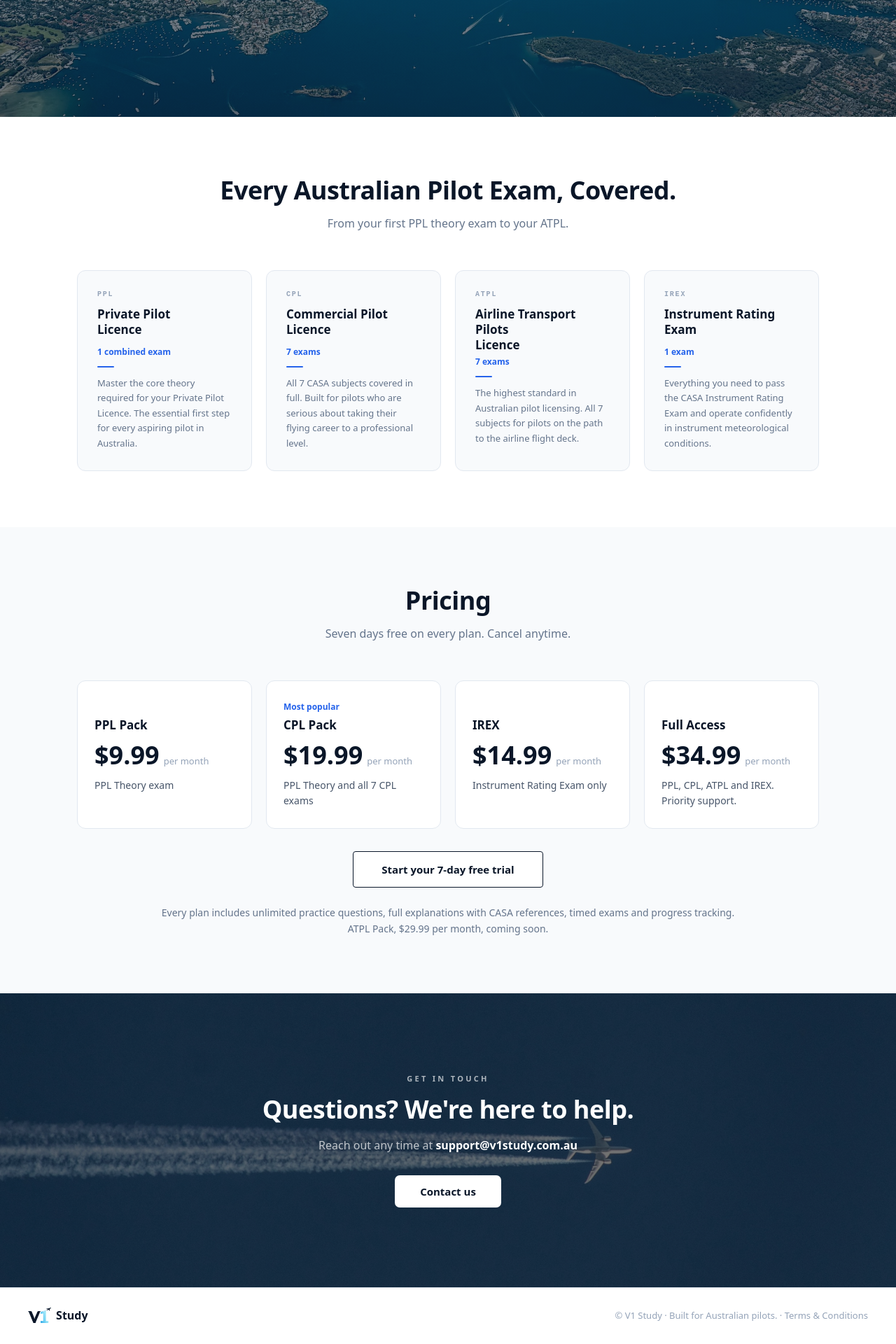
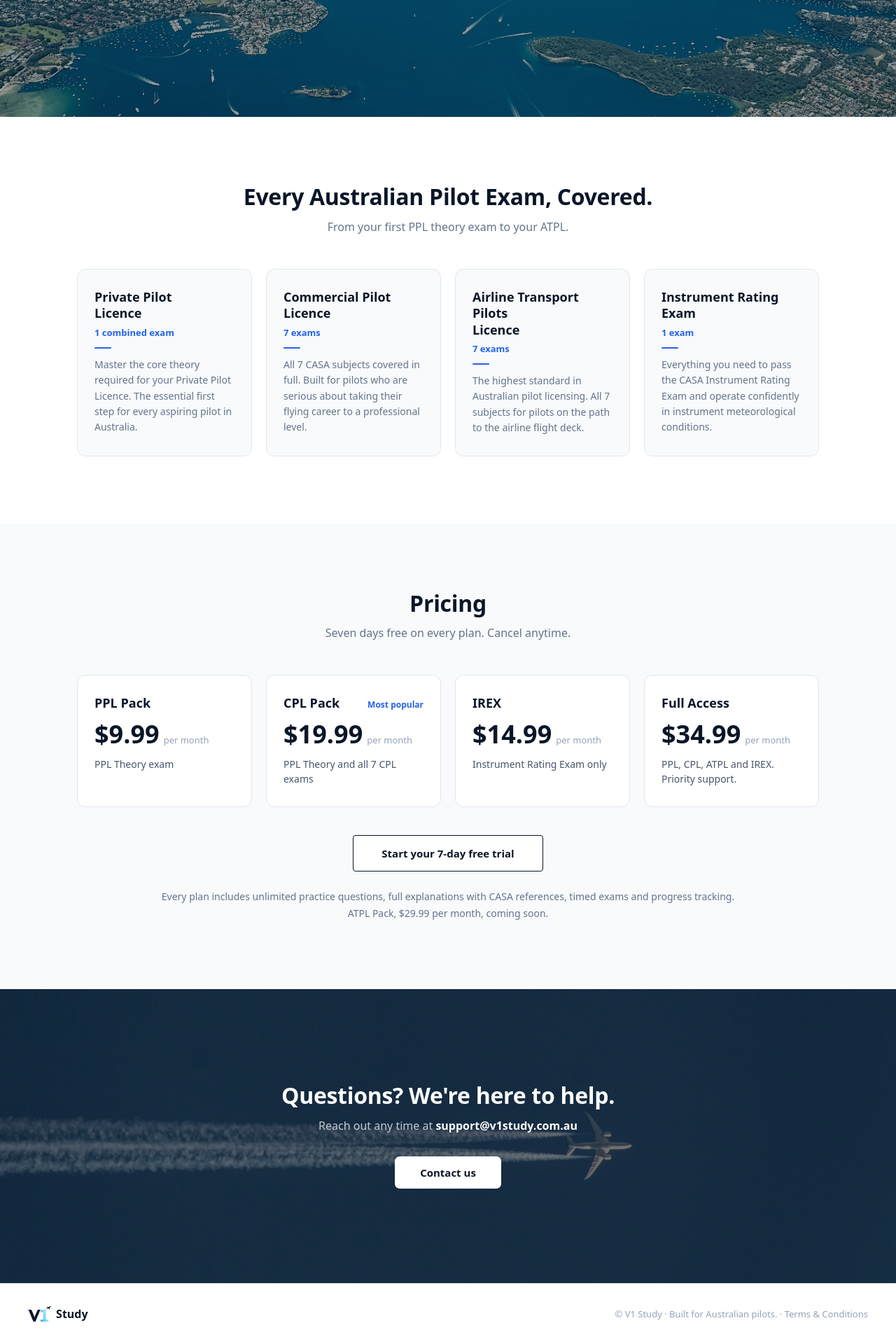
Before and after one commit to daniellongford/V1Study, a Next.js app: page / in a window 1280 px wide. Shown: the part 633-2553 px from the top of the page at 70% size. Built offline with nearby package versions, Linux system fonts and the light colour scheme.

Commit message:
Update page.tsx

```diff
--- a/app/page.tsx
+++ b/app/page.tsx
@@ -55,7 +55,7 @@ export default function Home() {
         {/* HERO */}
         <section style={{ position: 'relative', height: '100vh', minHeight: '650px', display: 'flex', flexDirection: 'column', overflow: 'hidden', margin: 0, padding: 0 }}>
           <div style={{ position: 'absolute', inset: 0, backgroundImage: 'url(/IMG_4488.jpeg)', backgroundSize: 'cover', backgroundPosition: 'center 35%' }} />
-          <div style={{ position: 'absolute', inset: 0, background: 'linear-gradient(to bottom, rgba(8,20,40,0.30) 0%, rgba(8,20,40,0.40) 55%, rgba(8,20,40,0.65) 100%)' }} />
+          <div style={{ position: 'absolute', inset: 0, background: 'rgba(8,20,40,0.42)' }} />
           <nav style={{ position: 'relative', zIndex: 10, padding: isMobile ? '1rem 1.25rem' : '1.25rem 2.5rem', display: 'flex', alignItems: 'center', justifyContent: 'space-between' }}>
             <div style={{ display: 'flex', alignItems: 'center', gap: '9px' }}>
               <img src="/v1-mark-white.png" alt="V1" style={{ height: isMobile ? '26px' : '30px', width: 'auto', display: 'block', filter: 'drop-shadow(0 1px 6px rgba(0,0,0,0.35))' }} />
@@ -73,8 +73,8 @@ export default function Home() {
           </nav>
           <div style={{ position: 'relative', zIndex: 1, flex: 1, display: 'flex', alignItems: 'center', justifyContent: 'center', textAlign: 'center', padding: isMobile ? '0 1.5rem' : '0 2.5rem' }}>
             <div style={{ maxWidth: '800px' }}>
-              <p style={{ fontSize: 'clamp(14px, 3vw, 30px)', letterSpacing: '0.28em', color: 'rgba(255,255,255,0.85)', marginBottom: '2.5rem', fontWeight: '600', textTransform: 'uppercase', lineHeight: 1.5, textShadow: '0 2px 16px rgba(0,0,0,0.55), 0 1px 3px rgba(0,0,0,0.4)' }}>Australia&apos;s Pilot Exam Prep Platform</p>
-              <div style={{ display: 'flex', flexDirection: isMobile ? 'column' : 'row', gap: '1rem', justifyContent: 'center', marginBottom: '1.5rem' }}>
+              <h1 style={{ fontSize: 'clamp(24px, 4vw, 44px)', letterSpacing: '0.2em', color: 'white', margin: '0 0 2rem', fontWeight: '600', textTransform: 'uppercase', lineHeight: 1.3, textShadow: '0 2px 16px rgba(0,0,0,0.55), 0 1px 3px rgba(0,0,0,0.4)' }}>Australia&apos;s Pilot Exam Prep Platform</h1>
+              <div style={{ display: 'flex', flexDirection: isMobile ? 'column' : 'row', gap: '1rem', justifyContent: 'center', marginBottom: '1.25rem' }}>
                 <a href="/signup" style={{ background: 'rgba(255,255,255,0.12)', color: 'white', border: '2px solid rgba(255,255,255,0.4)', borderRadius: '7px', padding: '14px 36px', fontSize: '15px', fontWeight: '600', textDecoration: 'none', textShadow: '0 1px 4px rgba(0,0,0,0.3)' }}>Start Free Trial</a>
                 <a href="#pricing" style={{ background: 'rgba(255,255,255,0.12)', color: 'white', border: '2px solid rgba(255,255,255,0.4)', borderRadius: '7px', padding: '14px 36px', fontSize: '15px', fontWeight: '600', textDecoration: 'none', textShadow: '0 1px 4px rgba(0,0,0,0.3)' }}>See Pricing</a>
               </div>
@@ -87,11 +87,11 @@ export default function Home() {
         </section>
 
         {/* EXAMS */}
-        <section id="exams" style={{ padding: isMobile ? '3rem 1.25rem' : '5rem 2.5rem', background: '#ffffff' }}>
+        <section id="exams" style={{ padding: isMobile ? '3.5rem 1.25rem' : '6rem 2.5rem', background: '#ffffff' }}>
           <div style={{ maxWidth: '1060px', margin: '0 auto' }}>
-            <div style={{ textAlign: 'center', marginBottom: isMobile ? '2rem' : '3.5rem' }}>
-              <h2 style={{ fontSize: isMobile ? '26px' : '36px', fontWeight: '800', color: '#0a1628', letterSpacing: '-0.5px', textAlign: 'center' }}>Every Australian Pilot Exam, Covered.</h2>
-              <p style={{ fontSize: '16px', color: '#64748b', marginTop: '0.75rem', textAlign: 'center' }}>From your first PPL theory exam to your ATPL.</p>
+            <div style={{ textAlign: 'center', marginBottom: isMobile ? '2rem' : '3rem' }}>
+              <h2 style={{ fontSize: isMobile ? '26px' : '32px', fontWeight: '700', color: '#0a1628', letterSpacing: '-0.3px', margin: 0, lineHeight: 1.15 }}>Every Australian Pilot Exam, Covered.</h2>
+              <p style={{ fontSize: '16px', color: '#64748b', margin: '0.75rem 0 0', lineHeight: 1.5 }}>From your first PPL theory exam to your ATPL.</p>
             </div>
             <div style={{ display: 'grid', gridTemplateColumns: isMobile ? '1fr' : 'repeat(4,1fr)', gap: '1.25rem' }}>
               {[
@@ -101,15 +101,11 @@ export default function Home() {
                 { title: 'IREX', full: 'Instrument Rating', sub: 'Exam', exams: '1 exam', desc: 'Everything you need to pass the CASA Instrument Rating Exam and operate confidently in instrument meteorological conditions.' },
               ].map(function (item) {
                 return (
-                  <div key={item.title} style={{ background: '#f8fafc', borderRadius: '12px', padding: '1.75rem', border: '1px solid #e2e8f0', display: 'flex', flexDirection: 'column' }}>
-                    <div style={{ fontSize: '10px', fontWeight: '700', color: '#94a3b8', letterSpacing: '0.18em', fontFamily: 'monospace', marginBottom: '0.75rem', textTransform: 'uppercase' }}>{item.title}</div>
-                    <div style={{ marginBottom: '4px', lineHeight: 1.3, minHeight: '52px' }}>
-                      <div style={{ fontSize: '17px', fontWeight: '700', color: '#0a1628' }}>{item.full}</div>
-                      <div style={{ fontSize: '17px', fontWeight: '700', color: '#0a1628' }}>{(item as any).sub}</div>
-                    </div>
-                    <div style={{ fontSize: '12px', color: '#2563eb', fontWeight: '600', marginBottom: '0.75rem' }}>{item.exams}</div>
+                  <div key={item.title} style={{ background: '#f8fafc', borderRadius: '12px', padding: '1.75rem 1.5rem', border: '1px solid #e2e8f0', display: 'flex', flexDirection: 'column' }}>
+                    <h3 style={{ fontSize: '18px', fontWeight: '700', color: '#0a1628', margin: '0 0 6px', lineHeight: 1.3, minHeight: isMobile ? 'auto' : '47px' }}>{item.full}<br />{(item as any).sub}</h3>
+                    <div style={{ fontSize: '13px', color: '#2563eb', fontWeight: '600', marginBottom: '0.75rem' }}>{item.exams}</div>
                     <div style={{ width: '24px', height: '2px', background: '#2563eb', borderRadius: '99px', marginBottom: '0.75rem' }} />
-                    <div style={{ fontSize: '13px', color: '#64748b', lineHeight: 1.65 }}>{item.desc}</div>
+                    <div style={{ fontSize: '14px', color: '#64748b', lineHeight: 1.6 }}>{item.desc}</div>
                   </div>
                 )
               })}
@@ -118,11 +114,11 @@ export default function Home() {
         </section>
 
         {/* PRICING */}
-        <section id="pricing" style={{ padding: isMobile ? '3rem 1.25rem' : '5rem 2.5rem', background: '#f8fafc' }}>
+        <section id="pricing" style={{ padding: isMobile ? '3.5rem 1.25rem' : '6rem 2.5rem', background: '#f8fafc' }}>
           <div style={{ maxWidth: '1060px', margin: '0 auto' }}>
-            <div style={{ textAlign: 'center', marginBottom: isMobile ? '2rem' : '3.5rem' }}>
-              <h2 style={{ fontSize: isMobile ? '26px' : '36px', fontWeight: '800', color: '#0a1628', letterSpacing: '-0.5px' }}>Pricing</h2>
-              <p style={{ fontSize: '16px', color: '#64748b', marginTop: '0.75rem' }}>Seven days free on every plan. Cancel anytime.</p>
+            <div style={{ textAlign: 'center', marginBottom: isMobile ? '2rem' : '3rem' }}>
+              <h2 style={{ fontSize: isMobile ? '26px' : '32px', fontWeight: '700', color: '#0a1628', letterSpacing: '-0.3px', margin: 0, lineHeight: 1.15 }}>Pricing</h2>
+              <p style={{ fontSize: '16px', color: '#64748b', margin: '0.75rem 0 0', lineHeight: 1.5 }}>Seven days free on every plan. Cancel anytime.</p>
             </div>
 
             <div style={{ display: 'grid', gridTemplateColumns: isMobile ? '1fr' : 'repeat(4,1fr)', gap: '1.25rem' }}>
@@ -134,8 +130,10 @@ export default function Home() {
               ].map(function (item) {
                 return (
                   <div key={item.plan} style={{ background: 'white', borderRadius: '12px', padding: '1.75rem 1.5rem', border: '1px solid #e2e8f0', display: 'flex', flexDirection: 'column' }}>
-                    <div style={{ fontSize: '12px', fontWeight: '700', color: item.popular ? '#2563eb' : 'transparent', marginBottom: '6px', minHeight: '16px' }}>{item.popular ? 'Most popular' : '.'}</div>
-                    <div style={{ fontSize: '17px', fontWeight: '700', color: '#0a1628', marginBottom: '14px' }}>{item.plan}</div>
+                    <div style={{ display: 'flex', alignItems: 'baseline', justifyContent: 'space-between', gap: '8px', marginBottom: '14px' }}>
+                      <h3 style={{ fontSize: '18px', fontWeight: '700', color: '#0a1628', margin: 0, lineHeight: 1.3 }}>{item.plan}</h3>
+                      {item.popular && <span style={{ fontSize: '12px', fontWeight: '600', color: '#2563eb', whiteSpace: 'nowrap' }}>Most popular</span>}
+                    </div>
                     <div style={{ display: 'flex', alignItems: 'baseline', gap: '6px', marginBottom: '14px' }}>
                       <span style={{ fontSize: '36px', fontWeight: '800', color: '#0a1628', lineHeight: 1 }}>{item.price}</span>
                       <span style={{ fontSize: '13px', color: '#94a3b8' }}>per month</span>
@@ -146,7 +144,7 @@ export default function Home() {
               })}
             </div>
 
-            <div style={{ textAlign: 'center', marginTop: '2rem' }}>
+            <div style={{ textAlign: 'center', marginTop: '2.5rem' }}>
               <a href="/signup" style={{ display: 'inline-block', background: 'white', color: '#0a1628', border: '1px solid #0a1628', borderRadius: '4px', padding: '15px 40px', fontWeight: '600', fontSize: '15px', textDecoration: 'none' }}>
                 Start your 7-day free trial
               </a>
@@ -162,16 +160,15 @@ export default function Home() {
         {/* CONTACT */}
         <section style={{ position: 'relative', overflow: 'hidden', minHeight: '420px', display: 'flex', alignItems: 'center', justifyContent: 'center', margin: '0', padding: '0', width: '100%' }}>
           <div style={{ position: 'absolute', inset: 0, backgroundImage: 'url(/contact-hero.jpg)', backgroundSize: 'cover', backgroundPosition: 'center 45%', filter: 'brightness(0.45)' }} />
-          <div style={{ position: 'relative', zIndex: 1, padding: isMobile ? '4rem 1.5rem' : '6rem 2.5rem', textAlign: 'center', width: '100%' }}>
-            <p style={{ fontSize: '11px', letterSpacing: '0.3em', color: 'rgba(255,255,255,0.65)', marginBottom: '0.75rem', fontWeight: '700', textTransform: 'uppercase' }}>Get in Touch</p>
-            <h2 style={{ fontSize: isMobile ? '26px' : '36px', fontWeight: '800', color: 'white', letterSpacing: '-0.5px', marginBottom: '1rem' }}>Questions? We&apos;re here to help.</h2>
-            <p style={{ fontSize: '16px', color: 'rgba(255,255,255,0.7)', marginBottom: '2rem' }}>Reach out any time at <a href="mailto:support@v1study.com.au" style={{ color: 'white', fontWeight: '600', textDecoration: 'none' }}>support@v1study.com.au</a></p>
+          <div style={{ position: 'relative', zIndex: 1, padding: isMobile ? '3.5rem 1.5rem' : '6rem 2.5rem', textAlign: 'center', width: '100%' }}>
+            <h2 style={{ fontSize: isMobile ? '26px' : '32px', fontWeight: '700', color: 'white', letterSpacing: '-0.3px', margin: '0 0 0.75rem', lineHeight: 1.15 }}>Questions? We&apos;re here to help.</h2>
+            <p style={{ fontSize: '16px', color: 'rgba(255,255,255,0.75)', margin: '0 0 2rem', lineHeight: 1.5 }}>Reach out any time at <a href="mailto:support@v1study.com.au" style={{ color: 'white', fontWeight: '600', textDecoration: 'none' }}>support@v1study.com.au</a></p>
             <a href="/contact" style={{ background: 'white', color: '#0a1628', borderRadius: '7px', padding: '13px 36px', textDecoration: 'none', fontWeight: '700', fontSize: '15px', display: 'inline-block' }}>Contact us</a>
           </div>
         </section>
 
         {/* FOOTER */}
-        <footer style={{ padding: isMobile ? '1.5rem 1.25rem' : '1.75rem 2.5rem', borderTop: '1px solid #e2e8f0', display: 'flex', flexDirection: isMobile ? 'column' : 'row', alignItems: 'center', justifyContent: 'space-between', flexWrap: 'wrap', gap: '1rem', background: 'white', textAlign: isMobile ? 'center' : 'left' }}>
+        <footer style={{ padding: isMobile ? '1.5rem 1.25rem' : '2rem 2.5rem', borderTop: '1px solid #e2e8f0', display: 'flex', flexDirection: isMobile ? 'column' : 'row', alignItems: 'center', justifyContent: 'space-between', flexWrap: 'wrap', gap: '1rem', background: 'white', textAlign: isMobile ? 'center' : 'left' }}>
           <div style={{ display: 'inline-flex', alignItems: 'center', gap: '7px' }}>
             <img src="/v1-mark-navy.png" alt="V1" style={{ height: '22px', width: 'auto', display: 'block' }} />
             <span style={{ fontWeight: '800', color: '#0a1628', fontSize: '16px', lineHeight: 1 }}>Study</span>
```
